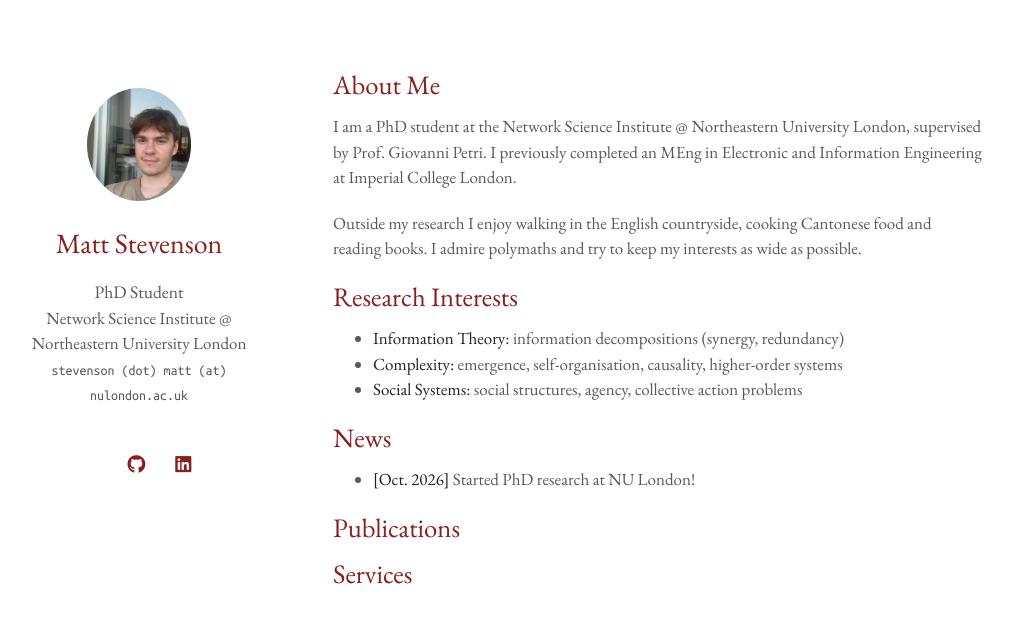
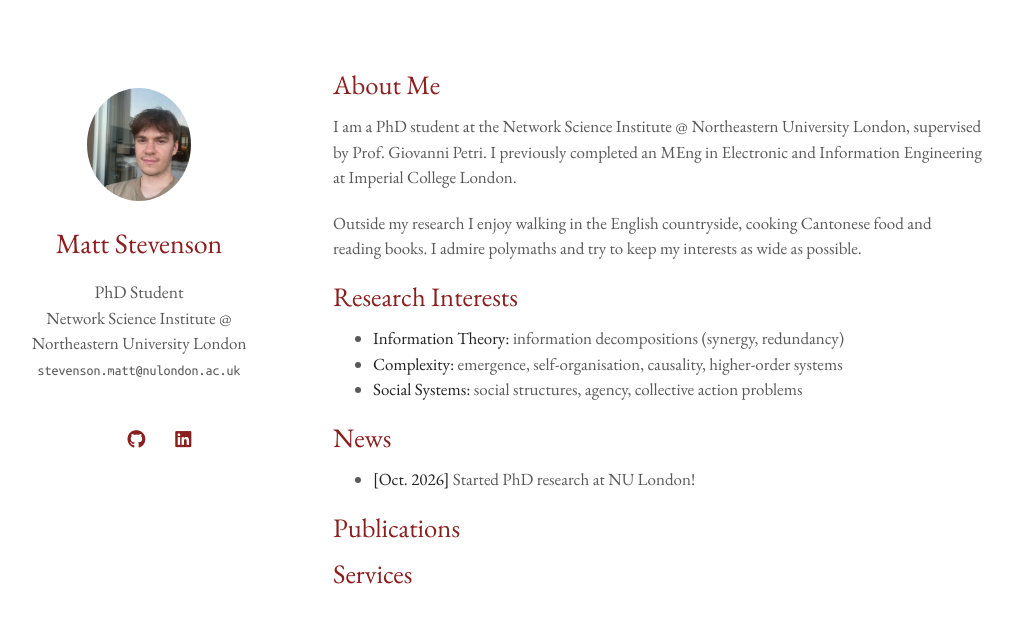
Before and after one commit to mattstevenson22/mattstevenson22.github.io, a Jekyll site: the page built from index.md, in a window 1280 px wide. Shown: the top 623 px of the page, without its empty margins (137-1150 px from the left). Built offline with Jekyll 4.4.1, drawn with Linux system fonts in a browser that asks for light colours; a style sheet for code colours, icons or effects is not loaded.

Commit message:
Fix email format and enhance SEO keywords
Updated email format and added 'network science' to keywords.

```diff
--- a/_config.yml
+++ b/_config.yml
@@ -2,11 +2,11 @@
 title: Matt Stevenson
 position: PhD Student
 affiliation: Network Science Institute @ Northeastern University London
-email: stevenson (dot) matt (at) nulondon.ac.uk
+email: stevenson.matt@nulondon.ac.uk
 
 # Search Engine Optimization (SEO)
 # The following information is used to improve the website traffic from search engines, e.g., Google.
-keywords: complexity information theory emergence social systems higher order northeastern imperial london
+keywords: complexity information theory emergence social systems higher order northeastern imperial london network science
 description: PhD Student at Northeastern University London
 canonical: https://mattstevenson22.github.io/
 
```
